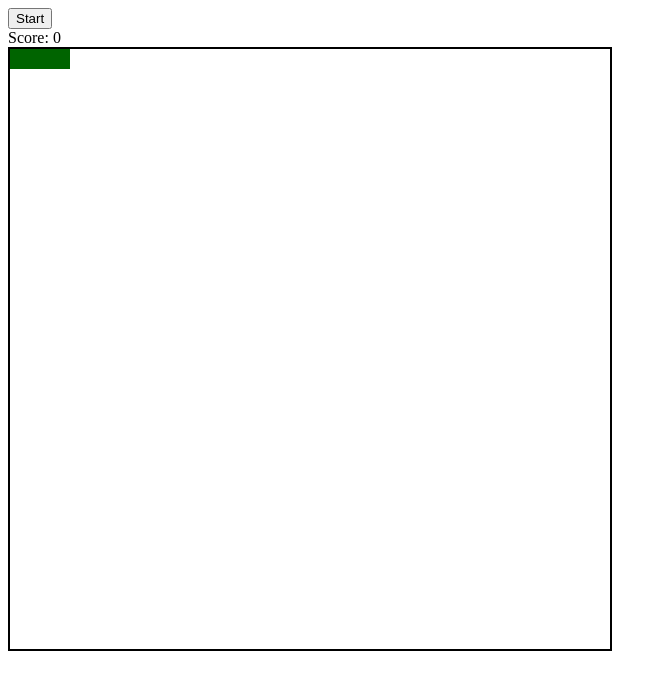
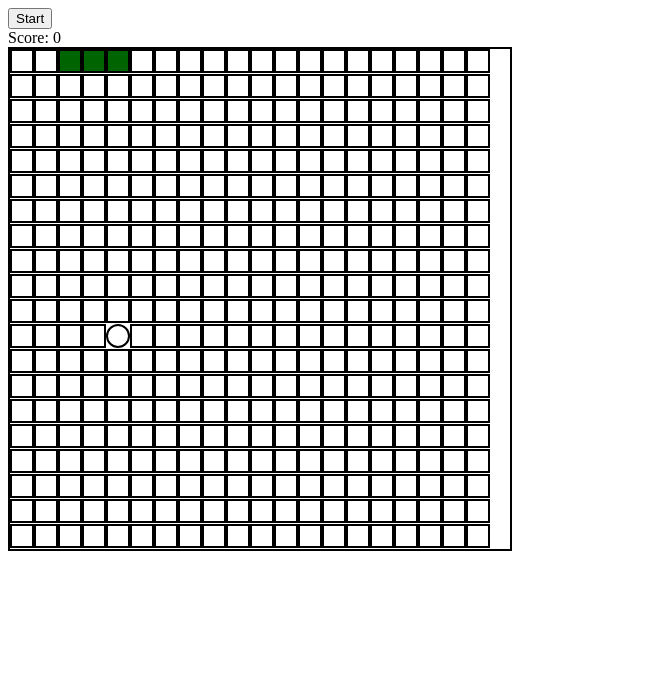
Before and after one commit to alexannmill/the.hungry.dev, a plain HTML site: page index.html in a window 1280 px wide. Both pictures are taken after a click on the button "Start". Shown: the whole page, without its empty margins (0-667 px from the left). Drawn offline with Linux system fonts and the light colour scheme.

Commit message:
refactor and random food function

```diff
--- a/app.js
+++ b/app.js
@@ -1,27 +1,26 @@
 document.addEventListener("DOMContentLoaded", () => {
   // --- Set grid size
-  const width = 30;
+  const width = 20;
   // ---- Grabbing elements from the DOM
   const playingField = document.getElementsByClassName("playing_field");
   const scoreDsp = document.querySelector("span");
   const startBtn = document.getElementById("start_btn");
 
   // ---- Building playing field/grid
-  for (let i = 0; i <= width; i++) {
-    for (let x = 0; x <= width; x++) {
+  for (let i = 0; i < width; i++) {
+    for (let x = 0; x < width; x++) {
       const innerDiv = document.createElement("div");
-      innerDiv.classList.add("grid_div");
       playingField[0].appendChild(innerDiv);
     }
     const next = document.createElement("br");
     playingField[0].appendChild(next);
   }
-  const positions = document.querySelectorAll(".grid_div");
-
+  const positions = document.querySelectorAll(".playing_field div");
+  console.log("positions.length:", positions.length);
   // ---- Setting initial index
   let currentInd = 0;
   let foodInd = 0;
-  let snake = [10, 11, 12];
+  let snake = [2, 1, 0];
   let direction = 1;
   let score = 0;
   let speed = 0.9;
@@ -31,22 +30,27 @@ document.addEventListener("DOMContentLoaded", () => {
   // ---- Starting the game
   const start = (e) => {
     reset();
-    // randomFood()
+    randomFood();
     direction = 1;
     scoreDsp.innerText = score;
     intervalTime = 1000;
     snake = [2, 1, 0];
     currentInd = 0;
     snake.forEach((i) => {
-      console.log("positions[i]:", positions[i]);
       positions[i].classList.add("snake");
     });
     interval = setInterval(outcome, intervalTime);
   };
 
+  const addSnakeClass = (position) => {
+    return positions[position].classList.add("snake");
+  };
+  const removeSnakeClass = (position) => {
+    return positions[position].classList.remove("snake");
+  };
   // ---- Reset snake, food, score and and interval
   const reset = () => {
-    snake.forEach((i) => positions[i].classList.remove("snake"));
+    snake.forEach((i) => removeSnakeClass(i));
     positions[foodInd].classList.remove("food");
     clearInterval(interval);
     score = 0;
@@ -54,8 +58,10 @@ document.addEventListener("DOMContentLoaded", () => {
 
   // ---- checking against all outcomes in movement
   const outcome = () => {
+    console.log("snake:", snake);
     const head = snake[0];
     const tail = snake.pop();
+
     if (
       //snake hitting border;  top , bottom, left, right
       (head + width >= width * width && direction === width) ||
@@ -65,17 +71,28 @@ document.addEventListener("DOMContentLoaded", () => {
       //hitting itself
       positions[head + direction].classList.contains("snake")
     ) {
-      return endGame();
+      return clearInterval(interval);
     }
+
     if (positions[head + direction].classList.contains("food")) {
+      positions[head].classList.remove("apple");
+      addSnakeClass(tail);
+      snake.push(tail);
+      randomFood();
       score++;
+      scoreDsp.textContent(score);
+      clearInterval(interval);
+      intervalTime = intervalTime * speed;
+      interval = setInterval(outcome, intervalTime);
     }
+    removeSnakeClass(tail);
+    snake.unshift(head + direction);
+    addSnakeClass(head + direction);
   };
 
   // ---- Link snake movements to key inputs
   const movement = (e) => {
-    console.log("e.keyCode:", e.keyCode);
-    positions[currentInd].classList.add("snake");
+    removeSnakeClass(currentInd);
     switch (e.keyCode) {
       // up
       case 38:
@@ -89,7 +106,7 @@ document.addEventListener("DOMContentLoaded", () => {
 
       // left
       case 37:
-        direction - 1;
+        direction = -1;
         break;
 
       // right
@@ -102,6 +119,16 @@ document.addEventListener("DOMContentLoaded", () => {
     }
   };
 
+  const randomFood = () => {
+    foodInd = Math.floor(Math.random() * positions.length);
+    if (snake.includes(foodInd)) {
+      randomFood();
+    }
+    console.log("foodInd:", foodInd);
+    positions[foodInd].classList.add("food");
+    console.log("position[foodInd]:", positions[foodInd]);
+  };
+
   // ------------------add alert and colour changes
   const endGame = () => {
     clearInterval(interval);
--- a/style.css
+++ b/style.css
@@ -1,7 +1,7 @@
 .playing_field {
   display: flex;
-  width: 600px;
-  height: 600px;
+  width: 500px;
+  height: 500px;
   border: 2px black solid;
   flex-wrap: wrap;
 }
@@ -9,6 +9,7 @@
 .playing_field div {
   width: 20px;
   height: 20px;
+  border: 2px black solid;
 }
 
 .snake {
```
